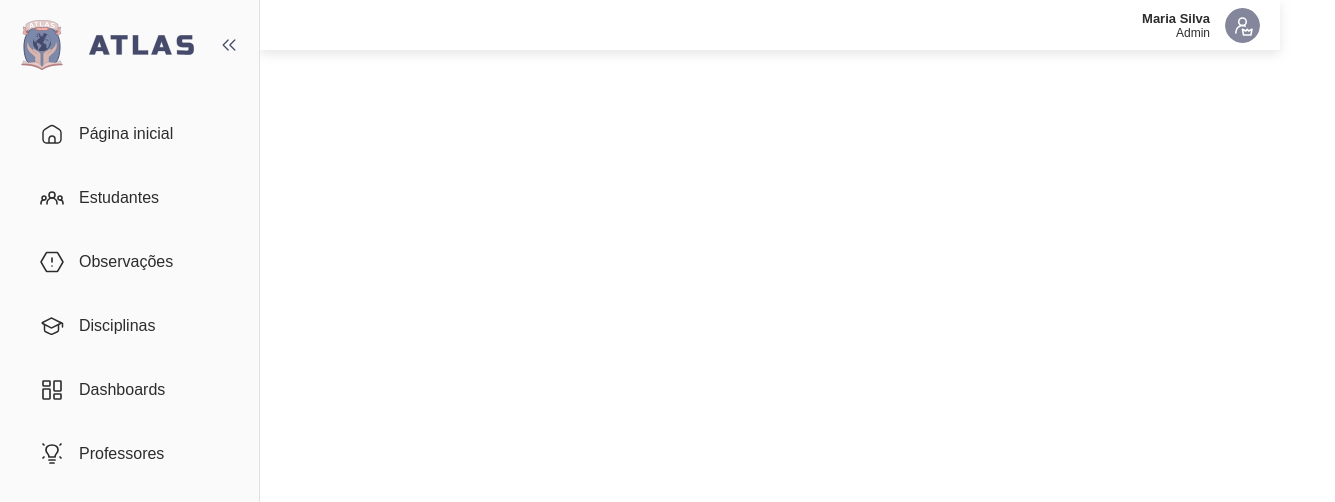
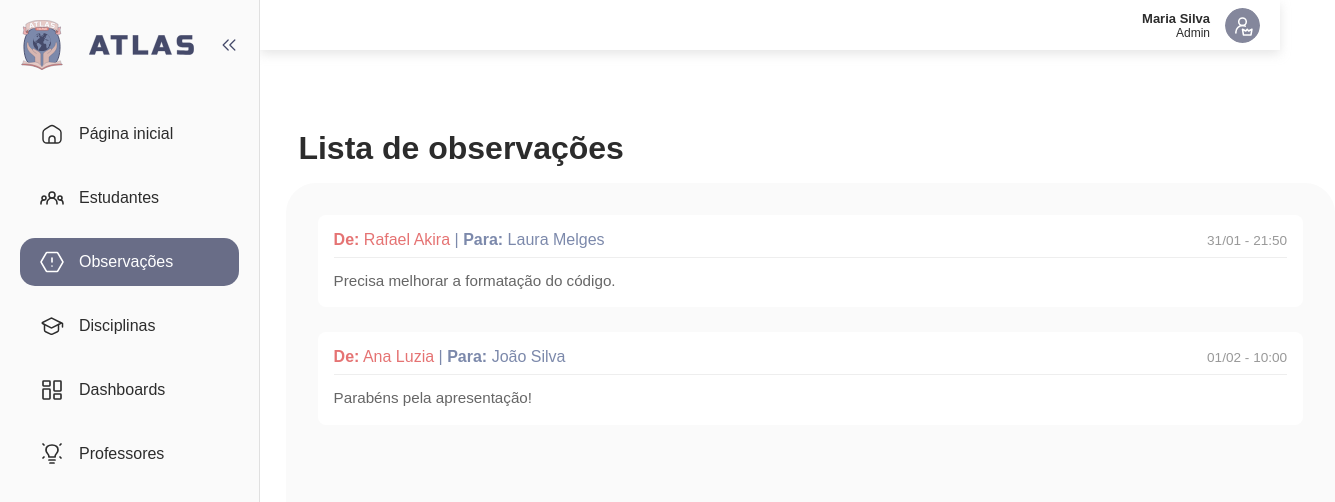
Before and after one commit to ciintyaarioss/ProgramacaoAssincronaFront, an Angular app in the folder programacao-assincrona-frontend/: page /observations in a window 1280 px wide. Before the commit this address led to /. Shown: the top 502 px of the page, 1335 px wide, since content can reach past the window. Built offline with nearby package versions, Linux system fonts and the light colour scheme; a web font is replaced by a local one.

Commit message:
feat: adicionando pagina de observacoes

```diff
--- a/programacao-assincrona-frontend/src/app/app-module.ts
+++ b/programacao-assincrona-frontend/src/app/app-module.ts
@@ -21,6 +21,8 @@ import { ObservationModal } from './components/modals/observation-modal/observat
 import { RegisterModal } from './components/modals/register-modal/register-modal';
 import { ScoreModal } from './components/modals/score-modal/score-modal';
 import { SystemStatus } from './components/system-status/system-status';
+import { Observations } from './pages/observations/observations';
+import { Observation } from './components/observation/observation';
 
 @NgModule({
   declarations: [
@@ -43,6 +45,8 @@ import { SystemStatus } from './components/system-status/system-status';
     RegisterModal,
     ScoreModal,
     SystemStatus,
+    Observations,
+    Observation,
   ],
   imports: [
     BrowserModule,
--- /dev/null
+++ b/programacao-assincrona-frontend/src/app/components/observation/observation.css
@@ -0,0 +1,60 @@
+.obs-container {
+  background: #fff;
+  padding: 1rem;
+  border-radius: 8px;
+  display: block;
+
+  &.is-selectable {
+    display: flex;
+    align-items: flex-start;
+    gap: 12px;
+    padding: 1rem;
+    background: #f9f9f9;
+    border-radius: 8px;
+    margin-bottom: 10px;
+
+    .separator { display: none; }
+  }
+}
+
+.obs-header {
+  display: flex;
+  justify-content: space-between;
+  align-items: center;
+  margin-bottom: 8px;
+  font-weight: 500;
+}
+
+.teacher-name, strong {
+  color: #E57373;
+}
+
+.student-name, .student-name > strong {
+  color: #7C89AB;
+}
+
+.meta-date {
+  color: #999;
+  font-size: 0.85rem;
+  font-weight: normal;
+}
+
+.obs-message p {
+  color: #666;
+  font-size: 0.95rem;
+  line-height: 1.4;
+  margin: 0;
+}
+
+.separator {
+  border: 0;
+  border-top: 1px solid #eee;
+  margin: 8px 0 12px 0;
+}
+
+.checkbox-area {
+  padding-top: 4px;
+}
+.content-area {
+  flex: 1;
+}
--- /dev/null
+++ b/programacao-assincrona-frontend/src/app/components/observation/observation.html
@@ -0,0 +1,33 @@
+<div class="obs-container" [class.is-selectable]="selectable">
+    @if (selectable) {
+        <div class="checkbox-area">
+            <input type="checkbox" (change)="onCheckChange($event)">
+        </div>
+    }
+    <div class="content-area">
+        <div class="obs-header">
+            <div class="header-left">
+                @if (selectable && date) {
+                    <span class="obs-date-only">{{ date }}</span>
+                } @else {
+                    <span class="teacher-name"><strong>De:</strong> {{ teacherName }}</span>
+                    @if (type === 'admin' && studentName) {
+                        <span class="student-name"> | <strong>Para:</strong> {{ studentName }}</span>
+                    }
+                }
+            </div>
+
+            @if (!selectable && date) {
+                <div class="header-right">
+                    <span class="meta-date">{{ date }}</span>
+                </div>
+            }
+        </div>
+        @if (!selectable) {
+            <hr class="separator">
+        }
+        <div class="obs-message">
+            <p>{{ message }}</p>
+        </div>
+    </div>
+</div>
--- /dev/null
+++ b/programacao-assincrona-frontend/src/app/components/observation/observation.ts
@@ -0,0 +1,23 @@
+import { Component, Input, Output, EventEmitter } from '@angular/core';
+
+@Component({
+  selector: 'app-observation',
+  standalone: false,
+  templateUrl: './observation.html',
+  styleUrl: './observation.css',
+})
+export class Observation {
+  @Input() teacherName: string = '';
+  @Input() studentName: string = '';
+  @Input() message: string = '';
+  @Input() type: 'admin' | 'student' = 'student';
+
+  @Input() selectable: boolean = false;
+  @Input() date: string = '';
+
+  @Output() selectionChange = new EventEmitter<boolean>();
+
+  onCheckChange(event: any) {
+    this.selectionChange.emit(event.target.checked);
+  }
+}
--- /dev/null
+++ b/programacao-assincrona-frontend/src/app/pages/observations/observations.css
@@ -0,0 +1,44 @@
+h1 {
+    margin-top: 10vh;
+    margin-left: 3vw;
+}
+
+.white-container {
+    margin-left: 2vw;
+    margin-top: 2vh;
+    background-color: #FAFAFA;
+    width: 100%;
+    max-width: 77vw;
+    height: 60vh;
+    border-radius: 30px;
+    padding: 2rem;
+    overflow-y: auto;
+    display: flex;
+    flex-direction: column;
+    gap: 25px;
+}
+
+.white-container::-webkit-scrollbar {
+    width: 8px;
+}
+
+.white-container::-webkit-scrollbar-track {
+    background: transparent;
+    margin: 20px 0;
+}
+
+.white-container::-webkit-scrollbar-thumb {
+    background-color: #d1d1d1;
+    border-radius: 20px;
+    border: 2px solid transparent;
+}
+
+.white-container::-webkit-scrollbar-thumb:hover {
+    background-color: #b0b0b0;
+}
+
+.without-info {
+    text-align: center;
+    color: #666;
+    padding: 20px;
+}
--- /dev/null
+++ b/programacao-assincrona-frontend/src/app/pages/observations/observations.html
@@ -0,0 +1,21 @@
+<h1>Lista de observações</h1>
+<div class="list-container">
+    <div class="white-container">
+        @if (observationsList.length > 0) {
+            @for (obs of observationsList; track obs.id) {
+                <app-observation
+                    [teacherName]="obs.teacherName"
+                    [studentName]="obs.studentName"
+                    [date]="obs.date"
+                    [message]="obs.message"
+                    [type]="userType === 'admin' ? 'admin' : 'student'"
+                >
+                </app-observation>
+            }
+        } @else {
+            <p class="without-info">
+                Nenhuma observação encontrada.
+            </p>
+        }
+    </div>
+</div>
--- /dev/null
+++ b/programacao-assincrona-frontend/src/app/pages/observations/observations.ts
@@ -0,0 +1,40 @@
+import { Component } from '@angular/core';
+import { Observation } from '../../models/observation.model';
+
+@Component({
+  selector: 'app-observations',
+  standalone: false,
+  templateUrl: './observations.html',
+  styleUrl: './observations.css',
+})
+export class Observations {
+  observationsList: Observation[] = [];
+
+  userType: 'admin' | 'student' = 'admin';
+
+  constructor(/* ainda nao tem coisa pra colocar aq */) {}
+
+  ngOnInit() {
+    this.loadObservations();
+  }
+
+  loadObservations() {
+
+    this.observationsList = [
+      {
+        id: 1,
+        teacherName: 'Rafael Akira',
+        studentName: 'Laura Melges',
+        date: '31/01 - 21:50',
+        message: 'Precisa melhorar a formatação do código.'
+      },
+      {
+        id: 2,
+        teacherName: 'Ana Luzia',
+        studentName: 'João Silva',
+        date: '01/02 - 10:00',
+        message: 'Parabéns pela apresentação!'
+      }
+    ];
+  }
+}
```
Also changed, not shown: programacao-assincrona-frontend/src/app/app-routing-module.ts (+6 -4 lines), programacao-assincrona-frontend/src/app/models/observation.model.ts (added, +7 -0 lines).
